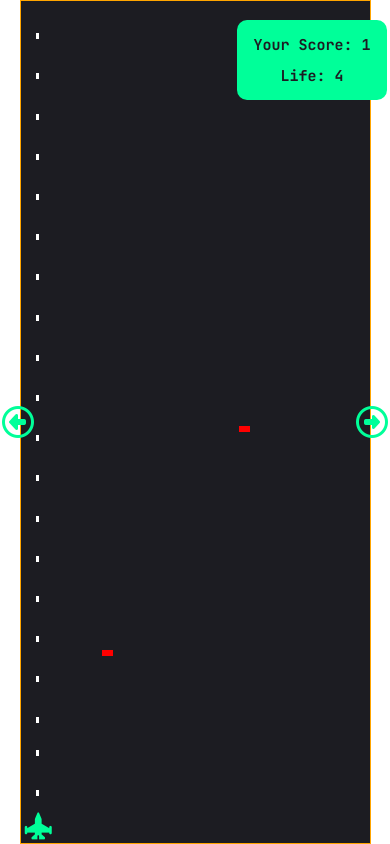
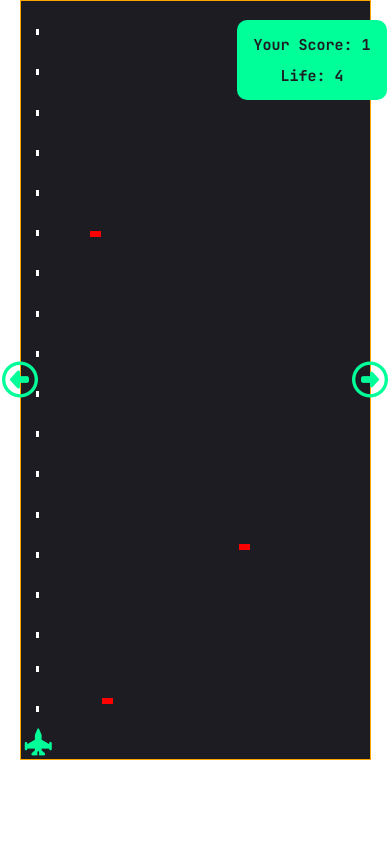
Before and after one commit to masaudhasan/spaceshooter, a plain HTML site: page index.html in a window 390 px wide. Drawn offline with nearby package versions, Linux system fonts and the light colour scheme.

Commit message:
fixed an issue

```diff
--- a/script.js
+++ b/script.js
@@ -80,7 +80,7 @@ function attacking (){
     gameContent.appendChild(tm);
 
 }
-const attackingInterval=setInterval(attacking, 1000);
+const attackingInterval=setInterval(attacking, 700);
 document.addEventListener('keydown', (e)=>{
     let key=e.key;
     if(key === "ArrowRight" && count<49){
--- a/style.css
+++ b/style.css
@@ -182,7 +182,7 @@ section{
         position: absolute;
     }
     .btn i{
-        font-size: 3.5em;
+        font-size: 4.2em;
         color: var(--defaultColor);
     }
     .left{
@@ -195,8 +195,12 @@ section{
 }
 
 @media screen and (max-width:425px){
+    section{
+        align-items: start;
+    }
     .gameBox{
         width: 90%;
+        height: 90vh;
     }
     .gameOver{
         width: 100%;
@@ -225,7 +229,7 @@ section{
         width: 1.1em;
     }
     .btn i{
-        font-size: 3.2em;
+        font-size: 3.6em;
     }
     .left{
         left: 0.2em;
```
